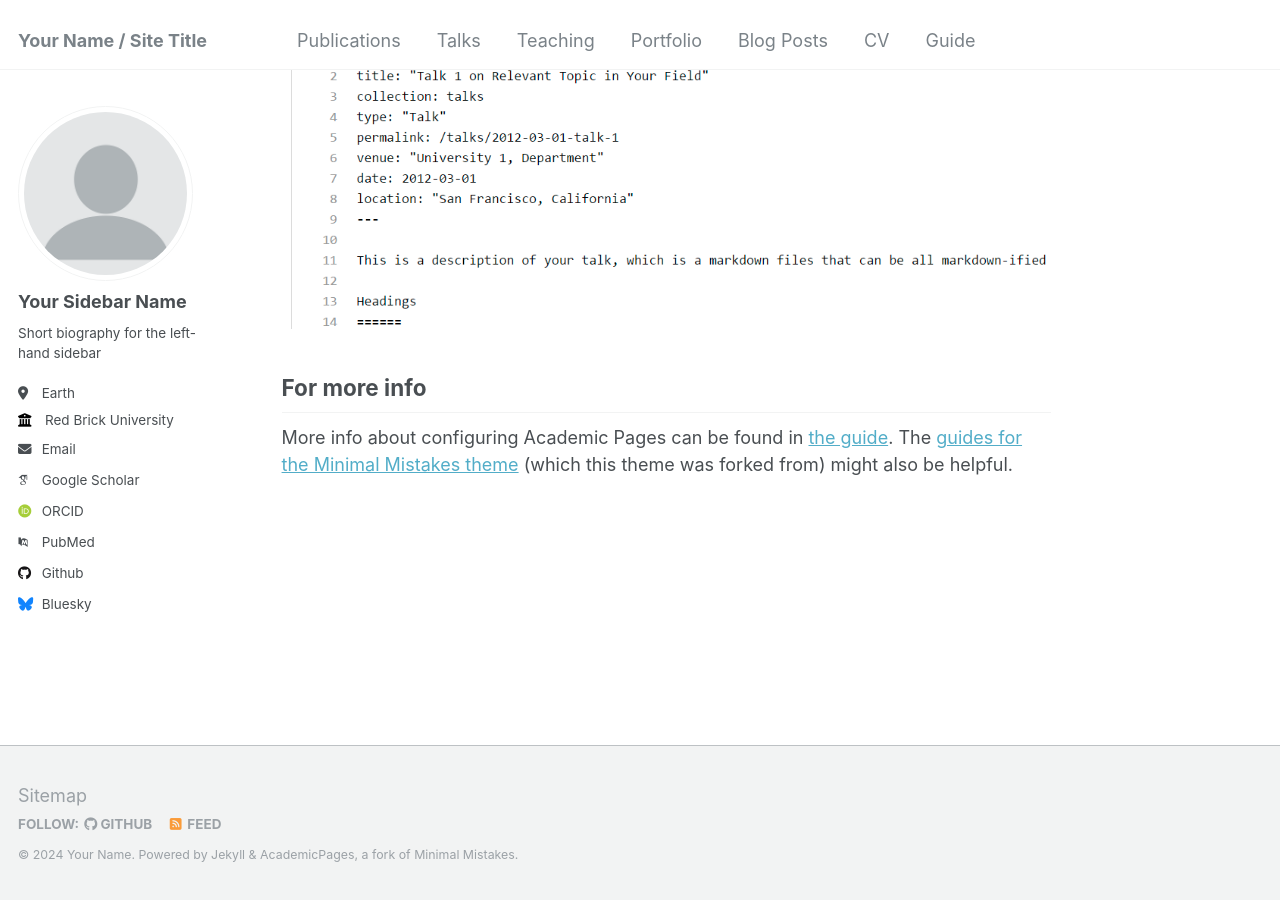
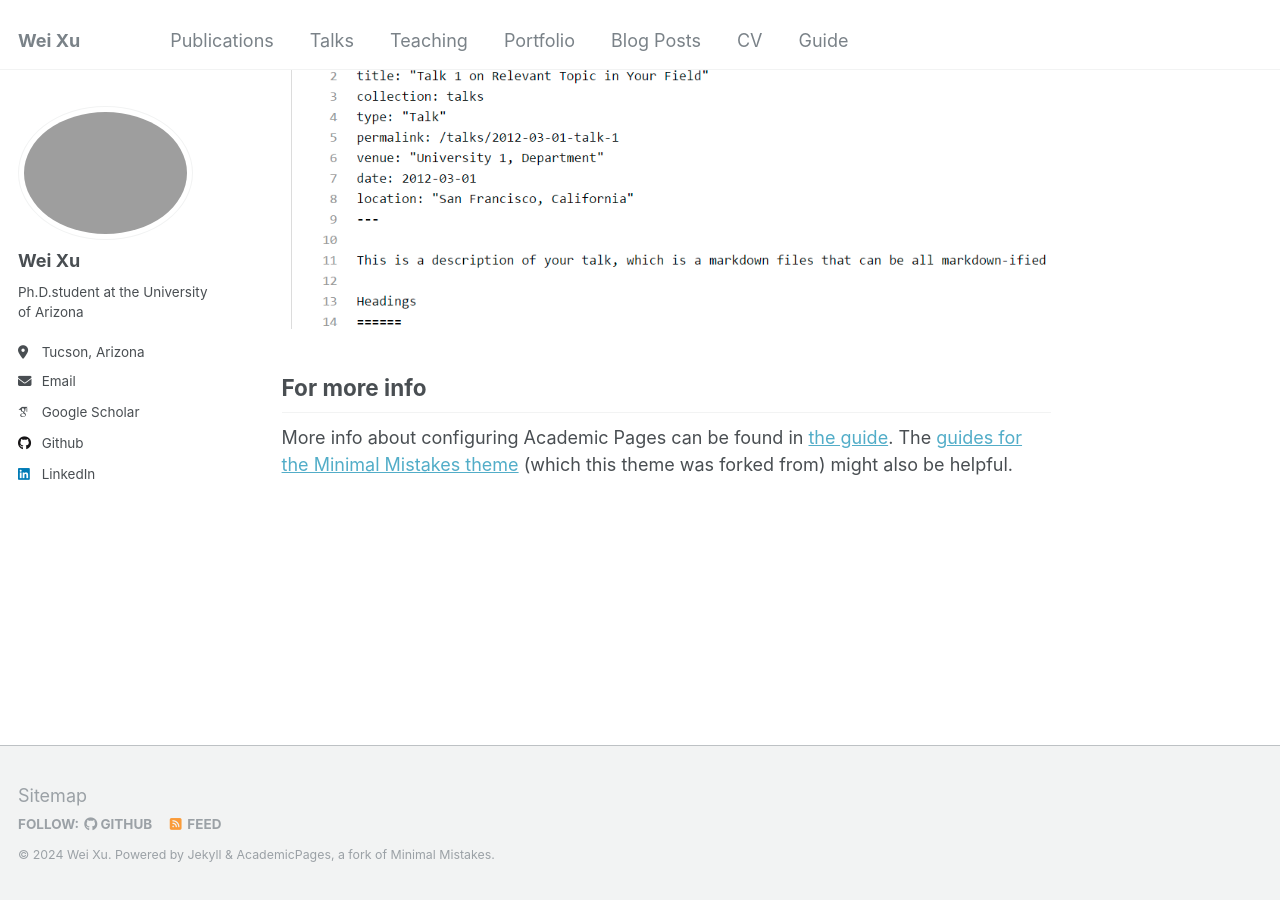
Before and after one commit to weixu-vivian/weixu-vivian.github.io, a Jekyll site: the page built from _pages/about.md, in a window 1280 px wide and 900 px high, scrolled down 2660 px. Built offline with Jekyll 4.4.1, drawn with Linux system fonts in a browser that asks for light colours; some web fonts are replaced; part of the change alters nothing that is shown.

Commit message:
Add files via upload

```diff
--- a/_config.yml
+++ b/_config.yml
@@ -3,78 +3,17 @@
 # This config file is meant for settings that affect your entire site, values
 # which you are expected to set up once and rarely need to edit after that.
 # For technical reasons, this file is *NOT* reloaded automatically when you use
-# `jekyll serve -l -H localhost`. If you change this file, please restart the
-# server process.
-
-# Basic Site Settings
-locale                   : "en-US"
-title                    : "Your Name / Site Title"
-title_separator          : "-"
-name                     : &name "Your Name"
-description              : &description "personal description"
-url                      : https://academicpages.github.io # the base hostname & protocol for your site e.g. "https://mmistakes.github.io"
-baseurl                  : "" # the subpath of your site, e.g. "/blog"
-repository               : "academicpages/academicpages.github.io"
-
-# Site Author - The following control what appear as part of the author content on the side bar.
-#               If a field is blank the icon and link will not appear, otherwise it will be shown.
-#               Additional customization can be done by editing /_includes/author-profile.html
-author:
-  # Biographic information
-  avatar           : "profile.png"
-  name             : "Your Sidebar Name"
-  pronouns         : # example: "she/her"
-  bio              : "Short biography for the left-hand sidebar"
-  location         : "Earth"
-  employer         : "Red Brick University"
-  uri              : # URL
-  email            : "none@example.org"
-
-  # Academic websites
-  arxiv            : # URL - Update with the correct link to your profile
-  googlescholar    : "https://scholar.google.com/citations?user=PS_CX0AAAAAJ"
-  impactstory      : # URL
-  orcid            : "http://orcid.org/yourorcidurl"
-  semantic         : # URL
-  pubmed           : "https://www.ncbi.nlm.nih.gov/pubmed/?term=john+snow"
-  researchgate     : # URL
-
-  # Repositories and software development
-  bitbucket        : # Username - Update with your username on the site
-  codepen          : # Username
-  dribbble         : # Username
-  github           : "academicpages"
-  kaggle           : # Username
-  stackoverflow    : # User number or user number and name (i.e., use "1" or "1/jeff-atwood")
-
-  # Social media
-  bluesky          : "bsky.app" # Replace this with you Bluesky username
-  facebook         : # Username
-  flickr           : # Username
-  foursquare       : # Username
-  goodreads        : # Username
-  google_plus      : # Username
-  keybase          : # Username
-  instagram        : # Username
-  lastfm           : # Username
-  linkedin         : # Username
-  mastodon         : # URL
-  medium           : # URL
-  pinterest        : # Username
-  soundcloud       : # Username
-  steam            : # Username
-  telegram         : # URL
-  tumblr           : # Username
-  twitter          : # Username for X / Twitter
-  vine             : # Username
-  weibo            : # Username
-  wikipedia        : # Username
-  xing             : # Username
-  youtube          : # Username
-  zhihu            : # URL
-
+# `jekyll serve`. If you change this file, please restart the server process.
 
 # Site Settings
+locale                   : "en-US"
+title                    : "Wei Xu"
+title_separator          : "-"
+name                     : &name "Wei Xu"
+description              : &description "Ph.D. student"
+url                      : https://weixu.github.io # the base hostname & protocol for your site e.g. "https://mmistakes.github.io"
+baseurl                  : "" # the subpath of your site, e.g. "/blog"
+repository               : "weixu.github.io"
 teaser                   :  # filename of teaser fallback teaser image placed in /images/, .e.g. "500x300.png"
 breadcrumbs              : false # true, false (default)
 words_per_minute         : 160
@@ -108,16 +47,13 @@ staticman:
       options:
         format           : "iso8601" # "iso8601" (default), "timestamp-seconds", "timestamp-milliseconds"
 atom_feed:
-  hide                   : false     # change to true to hide the RSS feed in the footer
   path                   : # blank (default) uses feed.xml
-
 
 # SEO Related
 google_site_verification :
 bing_site_verification   :
 alexa_site_verification  :
 yandex_site_verification :
-
 
 # Social Sharing
 twitter:
@@ -137,9 +73,48 @@ social:
 
 # Analytics
 analytics:
-  provider               :  "false" # false (default), "google", "google-universal", "google-analytics-4", "custom"
+  provider               :  "google-universal" # false (default), "google", "google-universal", "custom"
   google:
     tracking_id          :
+
+
+# Site Author
+author:
+  name             : "Wei Xu"
+  avatar           : "Wei Xu.jpg"
+  bio              : "Ph.D.student at the University of Arizona"
+  location         : "Tucson, Arizona"
+  employer         :
+  pubmed           : #"https://www.ncbi.nlm.nih.gov/pubmed/?term=john+snow"
+  googlescholar    : "https://scholar.google.com/citations?hl=en&user=aK00R2EAAAAJ"
+  email            : "weixu1@arizona.edu"
+  researchgate     :  # example: "https://www.researchgate.net/profile/yourprofile"
+  uri              :
+  bitbucket        :
+  codepen          :
+  dribbble         :
+  flickr           :
+  facebook         :
+  foursquare       :
+  github           : "weixu1117"
+  google_plus      :
+  keybase          :
+  instagram        :
+  impactstory      : #"https://profiles.impactstory.org/u/xxxx-xxxx-xxxx-xxxx"
+  lastfm           :
+  linkedin         : "wei-xu-277233182"
+  orcid            : #"http://orcid.org/yourorcidurl"
+  pinterest        :
+  soundcloud       :
+  stackoverflow    : # http://stackoverflow.com/users/123456/username
+  steam            :
+  tumblr           :
+  twitter          : #"replacethistwitterhandle"
+  vine             :
+  weibo            :
+  xing             :
+  youtube          :
+  wikipedia        :
 
 
 # Reading Files
@@ -270,7 +245,6 @@ defaults:
       author_profile: true
       share: true
 
-
 # Sass/SCSS
 sass:
   sass_dir: _sass
```
